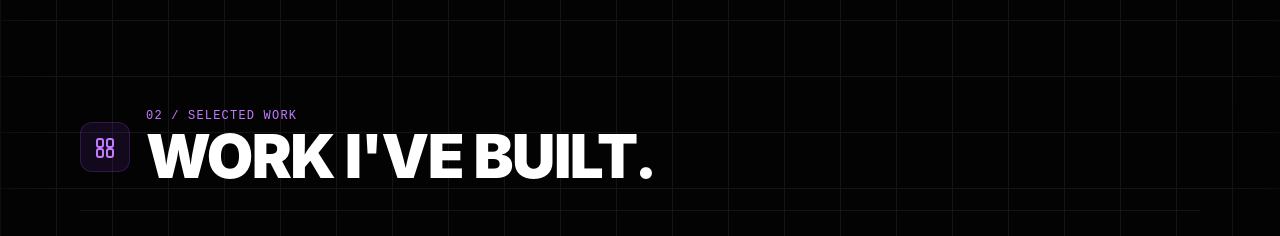
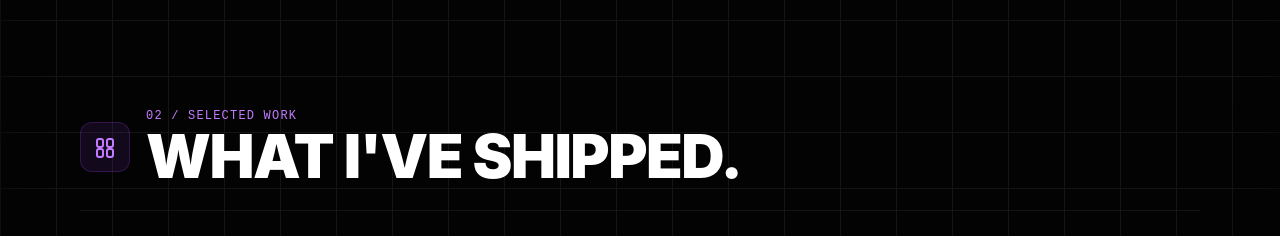
Before and after one commit to SahilKakade/sahilportfolio, a Next.js app: page / in a window 1280 px wide. Shown: the part 820-1056 px from the top of the page. Built offline with nearby package versions, Linux system fonts and the light colour scheme.

Commit message:
chore: test trigger

```diff
--- a/src/app/page.tsx
+++ b/src/app/page.tsx
@@ -421,7 +421,7 @@ export default function Home() {
           <div>
             <span className="font-mono text-xs text-purple-400 uppercase tracking-widest block">02 / SELECTED WORK</span>
             <h2 className="font-display text-3xl md:text-6xl font-black uppercase tracking-tight text-white mt-0.5">
-              WORK I'VE BUILT.
+              WHAT I'VE SHIPPED.
             </h2>
           </div>
         </div>
```
